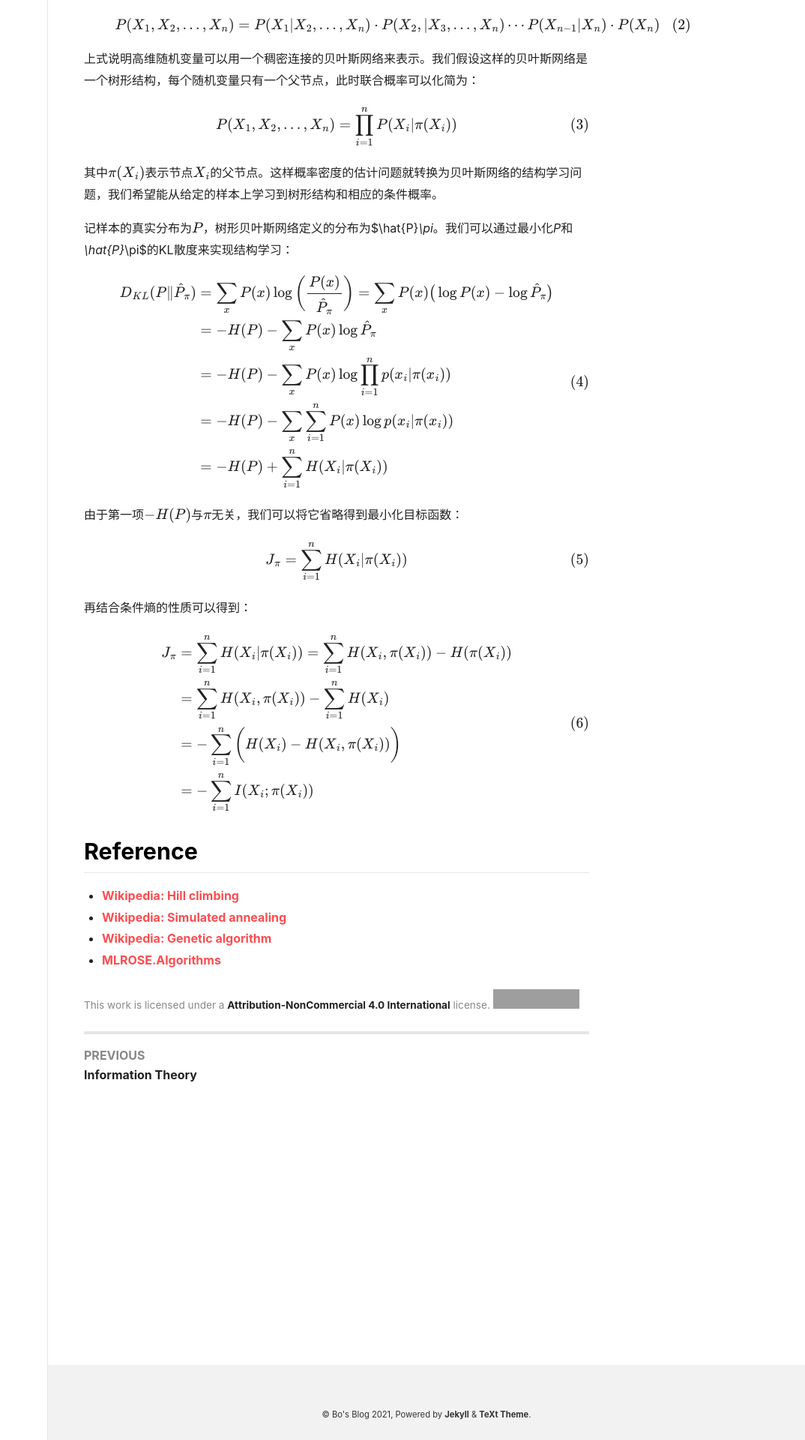
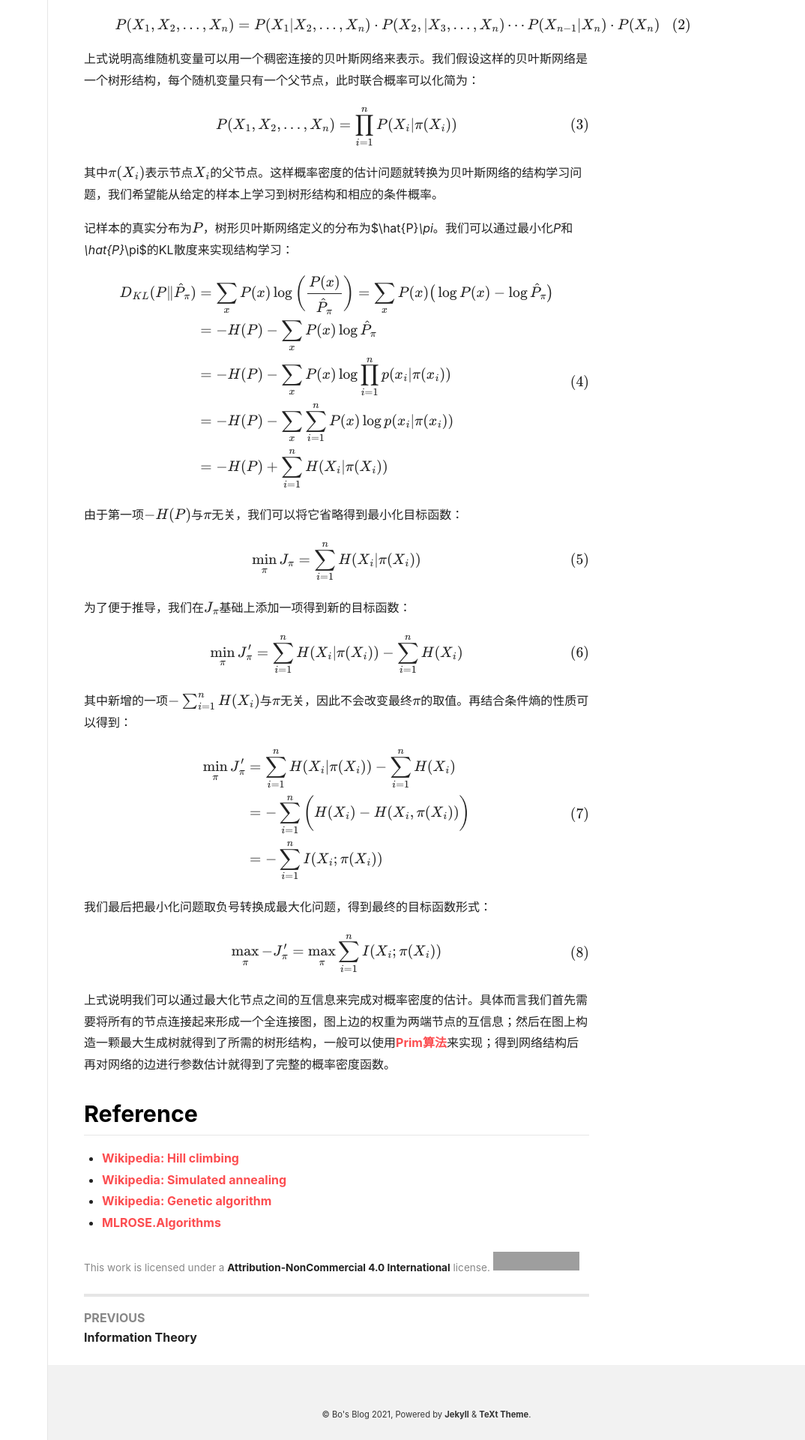
Before and after one commit to peng00bo00/peng00bo00_previous_blog, a Jekyll site: the page built from _posts/2021-10-04-OMSCS-ML-NOTES-10.md, in a window 1280 px wide. Shown: the part 2350-4270 px from the top of the page at 75% size, without its empty margins (206-1280 px from the left). Built offline with Jekyll 4.4.1, drawn with Linux system fonts in a browser that asks for light colours; nearby versions of some CDN libraries; formulas are drawn with MathJax 3; grey boxes are pictures that could not be loaded.

Commit message:
Update 2021-10-04-OMSCS-ML-NOTES-10.md

```diff
--- a/_posts/2021-10-04-OMSCS-ML-NOTES-10.md
+++ b/_posts/2021-10-04-OMSCS-ML-NOTES-10.md
@@ -97,19 +97,34 @@ $$
 由于第一项$-H(P)$与$\pi$无关，我们可以将它省略得到最小化目标函数：
 
 $$
-J_\pi = \sum_{i=1}^n H(X_i \vert \pi(X_i))
+\min_\pi J_\pi = \sum_{i=1}^n H(X_i \vert \pi(X_i))
 $$
 
-再结合条件熵的性质可以得到：
+为了便于推导，我们在$J_\pi$基础上添加一项得到新的目标函数：
+
+$$
+\min_\pi J'_\pi = \sum_{i=1}^n H(X_i \vert \pi(X_i)) - \sum_{i=1}^n H(X_i)
+$$
+
+其中新增的一项$-\sum_{i=1}^n H(X_i)$与$\pi$无关，因此不会改变最终$\pi$的取值。再结合条件熵的性质可以得到：
 
 $$
 \begin{aligned}
-J_\pi &= \sum_{i=1}^n H(X_i \vert \pi(X_i)) = \sum_{i=1}^n H(X_i, \pi(X_i)) - H(\pi(X_i)) \\
-&= \sum_{i=1}^n H(X_i, \pi(X_i)) - \sum_{i=1}^n H(X_i) \\
+\min_\pi J'_\pi &= \sum_{i=1}^n H(X_i \vert \pi(X_i)) - \sum_{i=1}^n H(X_i) \\
 &= - \sum_{i=1}^n \bigg( H(X_i) - H(X_i, \pi(X_i)) \bigg) \\
 &= - \sum_{i=1}^n I(X_i ; \pi(X_i))
 \end{aligned}
 $$
+
+我们最后把最小化问题取负号转换成最大化问题，得到最终的目标函数形式：
+
+$$
+\begin{aligned}
+\max_\pi -J'_\pi = \max_\pi \sum_{i=1}^n I(X_i ; \pi(X_i))
+\end{aligned}
+$$
+
+上式说明我们可以通过最大化节点之间的互信息来完成对概率密度的估计。具体而言我们首先需要将所有的节点连接起来形成一个全连接图，图上边的权重为两端节点的互信息；然后在图上构造一颗最大生成树就得到了所需的树形结构，一般可以使用[Prim算法](https://en.wikipedia.org/wiki/Prim%27s_algorithm)来实现；得到网络结构后再对网络的边进行参数估计就得到了完整的概率密度函数。
 
 ## Reference
 
```
